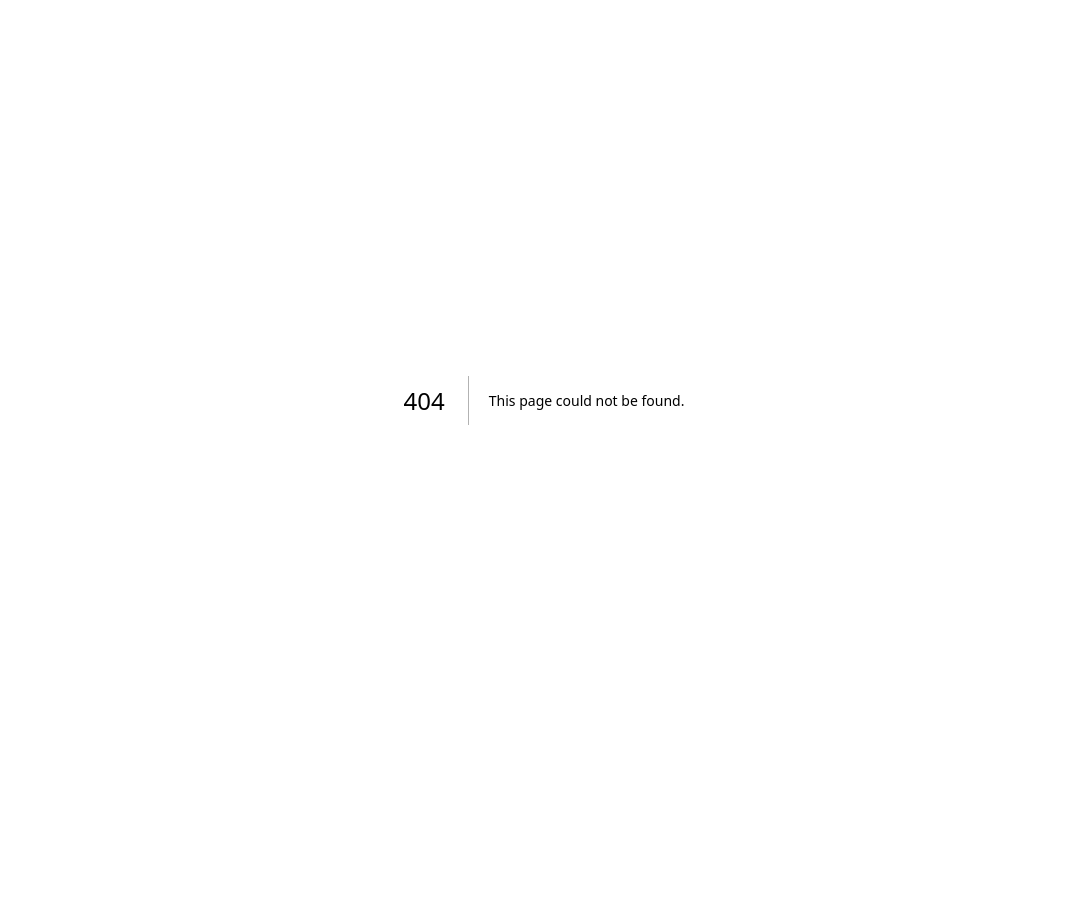
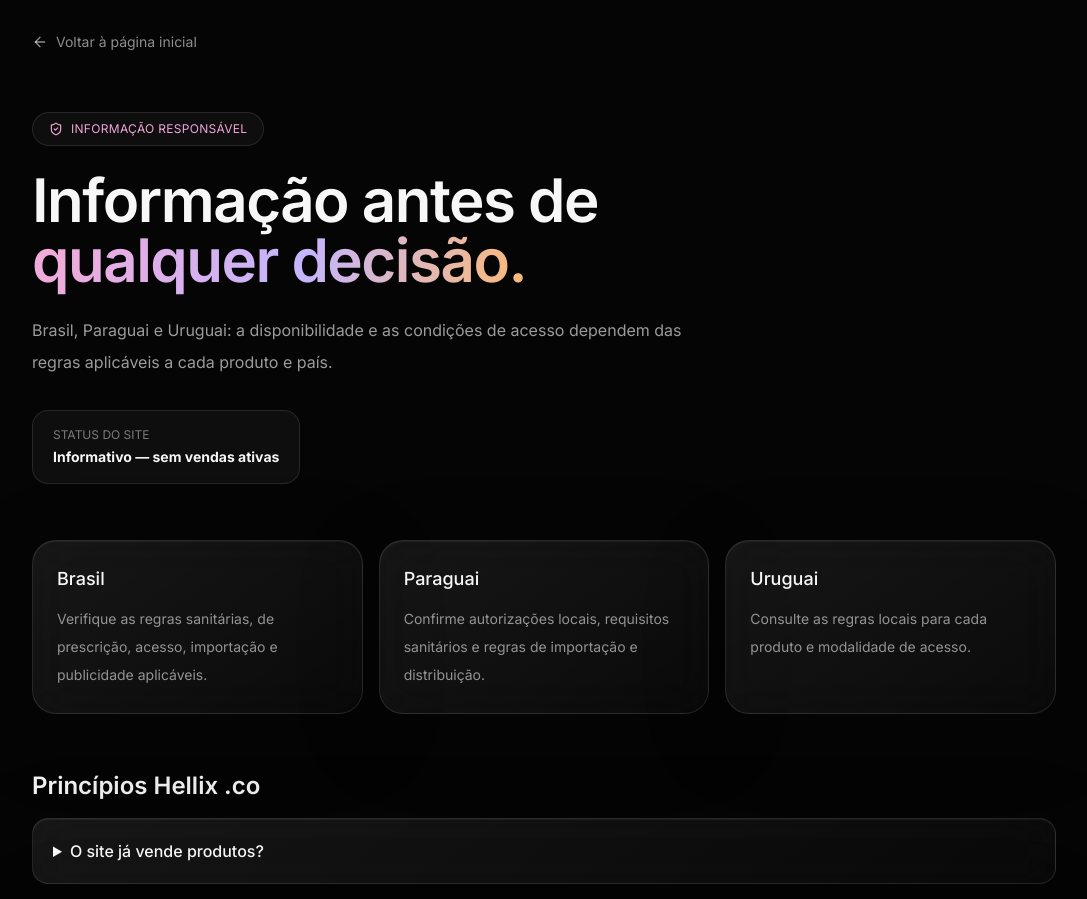
Before and after one commit to fernandes081/hellix-store, a Next.js app: page /produtos in a window 1280 px wide. Before the commit this address had no page. Shown: the top 899 px of the page, without its empty margins (96-1183 px from the left). Before the commit the page ends 800 px from the top, so only its background shows below. Built offline with nearby package versions, Linux system fonts and the light colour scheme.

Commit message:
Migra página informativa de produtos para rota Next.js

```diff
--- /dev/null
+++ b/app/produtos/page.tsx
@@ -0,0 +1,36 @@
+import Link from "next/link";
+import { ArrowLeft, ShieldCheck } from "lucide-react";
+
+const countries = [
+  { name: "Brasil", text: "Verifique as regras sanitárias, de prescrição, acesso, importação e publicidade aplicáveis." },
+  { name: "Paraguai", text: "Confirme autorizações locais, requisitos sanitários e regras de importação e distribuição." },
+  { name: "Uruguai", text: "Consulte as regras locais para cada produto e modalidade de acesso." }
+];
+
+export default function InformacoesPage() {
+  return (
+    <main className="min-h-screen bg-hellix-black px-5 py-8 text-hellix-white sm:px-8">
+      <div className="mx-auto max-w-5xl">
+        <Link href="/" className="inline-flex items-center gap-2 text-sm text-white/55 transition hover:text-white"><ArrowLeft size={16}/> Voltar à página inicial</Link>
+        <div className="mt-14 max-w-3xl">
+          <span className="inline-flex items-center gap-2 rounded-full border border-white/10 bg-white/[0.04] px-4 py-2 text-xs tracking-wide text-hellix-pink"><ShieldCheck size={14}/> INFORMAÇÃO RESPONSÁVEL</span>
+          <h1 className="mt-6 text-4xl font-semibold tracking-tight sm:text-6xl">Informação antes de <span className="text-gradient">qualquer decisão.</span></h1>
+          <p className="mt-6 max-w-2xl leading-8 text-white/60">Brasil, Paraguai e Uruguai: a disponibilidade e as condições de acesso dependem das regras aplicáveis a cada produto e país.</p>
+          <div className="mt-8 inline-flex rounded-2xl border border-white/10 bg-white/[0.04] px-5 py-4"><div><span className="block text-xs text-white/45">STATUS DO SITE</span><strong className="mt-1 block text-sm">Informativo — sem vendas ativas</strong></div></div>
+        </div>
+        <section className="mt-14 grid gap-4 md:grid-cols-3">
+          {countries.map((country) => <article key={country.name} className="glass rounded-3xl p-6"><h2 className="text-lg font-medium">{country.name}</h2><p className="mt-3 text-sm leading-7 text-white/55">{country.text}</p></article>)}
+        </section>
+        <section className="mt-14 space-y-4">
+          <h2 className="text-2xl font-semibold">Princípios Hellix .co</h2>
+          {[
+            ["O site já vende produtos?", "Não. O site não processa pedidos ou pagamentos. Nenhum produto, preço, estoque ou autorização é anunciado como oferta real nesta página."],
+            ["Como são tratadas as informações regulatórias?", "As informações devem ser confirmadas para cada produto e país antes de qualquer divulgação comercial. A documentação da empresa, por si só, não confirma que todos os produtos ou formas de distribuição estejam autorizados em todos os mercados."],
+            ["Isso substitui orientação médica?", "Não. O conteúdo é informativo e não substitui avaliação, prescrição ou acompanhamento por profissional de saúde habilitado."]
+          ].map(([question, answer]) => <details key={question} className="glass rounded-2xl p-5"><summary className="cursor-pointer font-medium">{question}</summary><p className="mt-3 text-sm leading-7 text-white/55">{answer}</p></details>)}
+        </section>
+        <footer className="mt-16 border-t border-white/10 py-7 text-xs leading-6 text-white/35">© {new Date().getFullYear()} Hellix .co. Página informativa; sem vendas ou pagamentos ativos.</footer>
+      </div>
+    </main>
+  );
+}
```
